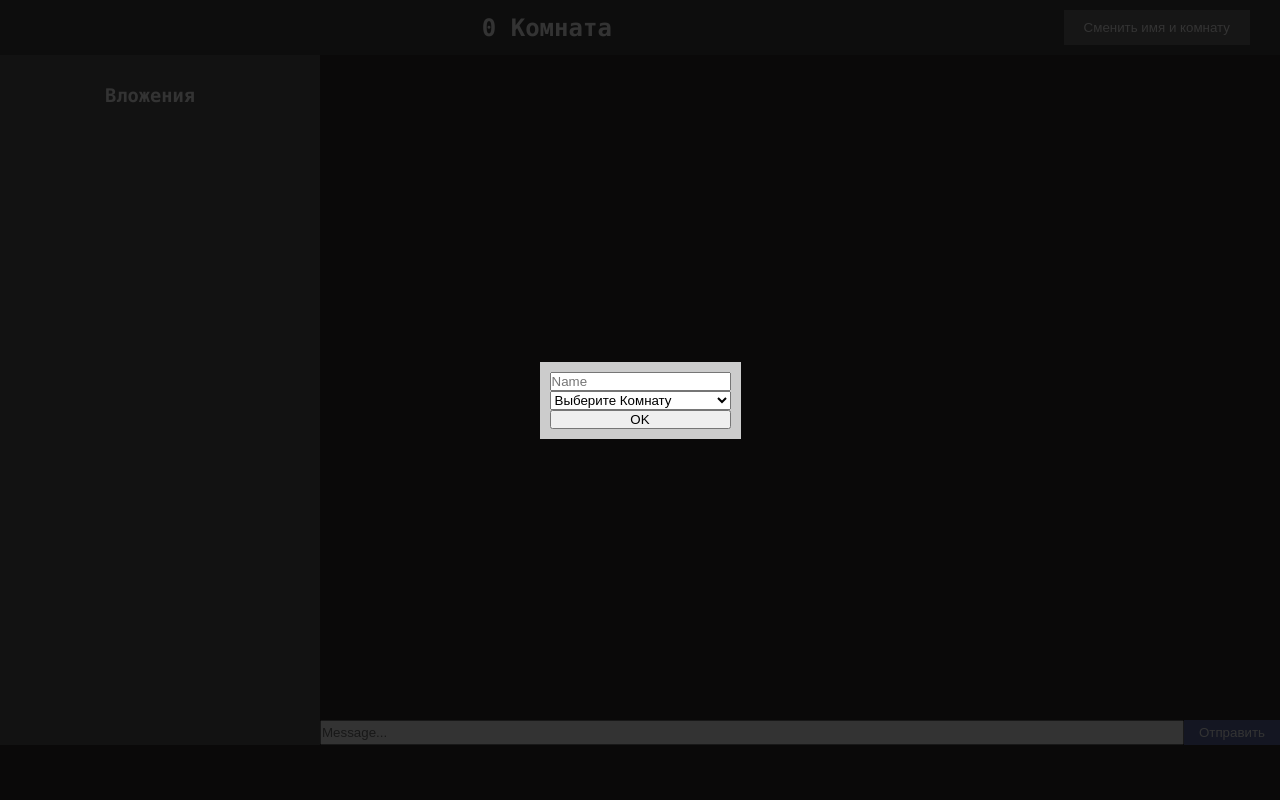
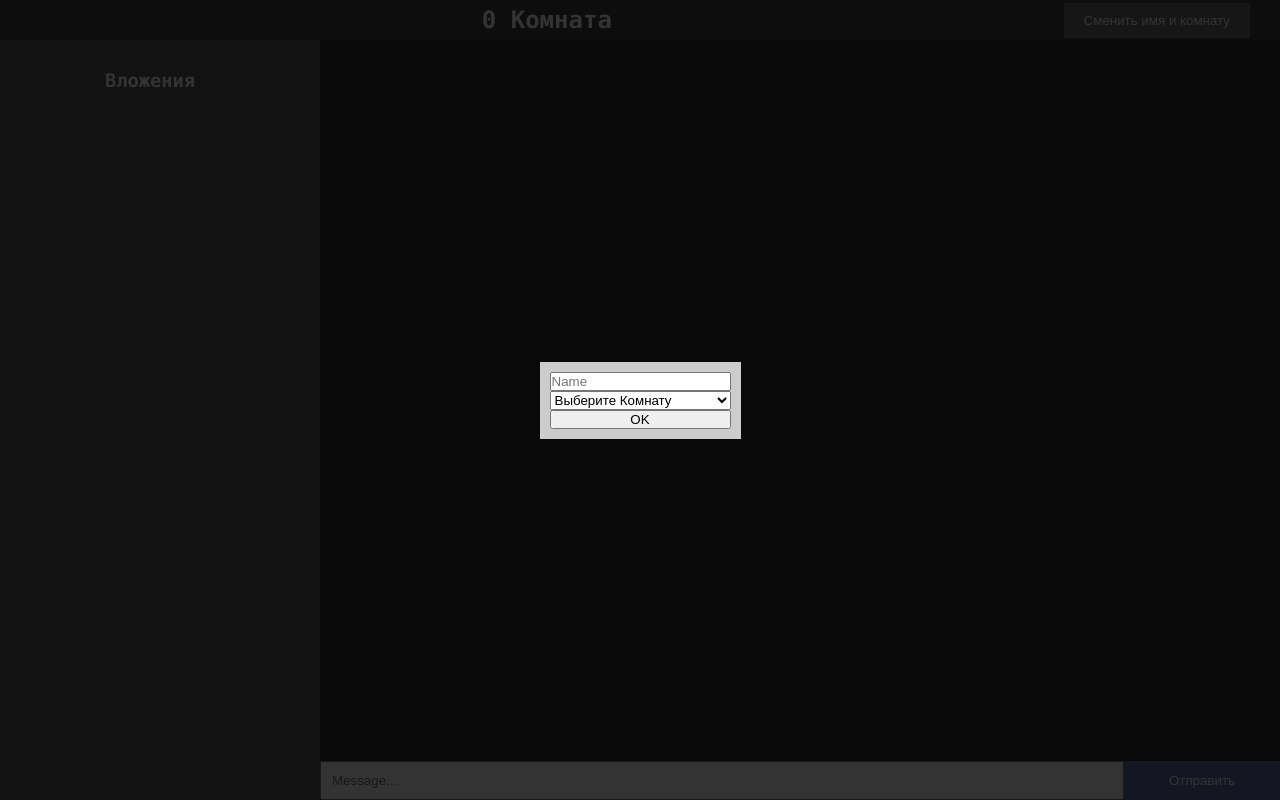
Before and after one commit to DSoftheM/udv-test-task, a React (Create React App) app: page / in a window 1280 px wide. Built offline with nearby package versions, Linux system fonts and the light colour scheme.

Commit message:
input component

```diff
--- a/src/App.scss
+++ b/src/App.scss
@@ -24,7 +24,9 @@ body {
 .app {
     display: flex;
     flex-direction: column;
-    height: calc(100% - 55px);
+    // height: calc(100% - 55px);
+    height: 100vh;
+    overflow: hidden;
     // filter: blur(5px);
 }
 
--- a/src/components/Content/Chat/Input/Input.scss
+++ b/src/components/Content/Chat/Input/Input.scss
@@ -3,11 +3,21 @@
 
     input {
         flex-grow: 1;
+        padding: 10px;
+
+        &:hover {
+            outline: none;
+        }
+
+        &:focus {
+            outline: none;
+            box-shadow: inset 2px 2px 10px 0px rgb(47, 78, 180)
+        }
     }
 
     &__send {
         background-color: rgb(99, 110, 170);
-        padding: 5px 15px;
+        padding: 10px 45px;
         cursor: pointer;
         color: white;
         border: 0;
--- a/src/components/Content/Content.scss
+++ b/src/components/Content/Content.scss
@@ -1,5 +1,5 @@
 .content {
-    height: 100%;
+    height: 95vh;
     display: flex;
     display: grid;
     grid-template-columns: 1fr 3fr;
--- a/src/components/Header/Header.scss
+++ b/src/components/Header/Header.scss
@@ -4,6 +4,7 @@
     background-color: #434343;
     align-items: center;
     padding: 10px 30px;
+    height: 5vh;
     color: #fff;
 
     // .header__buttons
```
